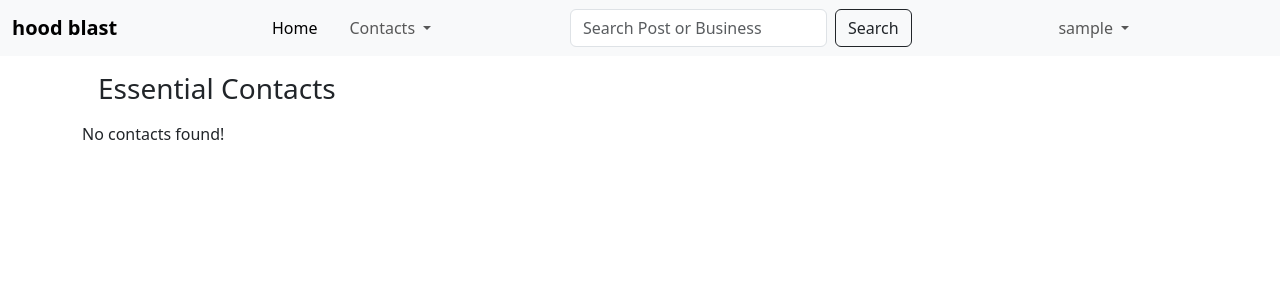
After one commit to githaefrancis/hood-blast, a Django app: page /contacts/ in a window 1280 px wide. The commit adds this page. Shown: the top 300 px of the page. Run offline with Django 4.2, Linux system fonts and the light colour scheme; the visitor is signed in with stand-in values (Sample User, id 1); some libraries are stand-ins or nearby versions.

Commit message:
display essential service contacts

```diff
--- a/hoods/urls.py
+++ b/hoods/urls.py
@@ -2,5 +2,6 @@ from django.urls import path,re_path
 from . import views
 urlpatterns = [
     path('',views.index,name='home'),
-    re_path('^search/',views.search,name='search')
+    re_path('^search/',views.search,name='search'),
+    re_path('^contacts/',views.contact,name='contact')
 ]
--- a/hoods/views.py
+++ b/hoods/views.py
@@ -2,7 +2,7 @@
 from django.http import Http404
 from django.shortcuts import redirect, render
 
-from hoods.models import Business, NeighbourHood, UserProfile,Post
+from hoods.models import Business, Contact, NeighbourHood, UserProfile,Post
 from .forms import BusinessForm, ProfileForm,PostForm
 from django.contrib.auth.decorators import login_required
 # Create your views here.
@@ -70,3 +70,18 @@ def search(request):
       return render(request,'search.html',context)
     except ValueError:
       return Http404
+
+
+@login_required(login_url='accounts/login')
+def contact(request):
+  current_user=request.user
+  try:
+    profile=UserProfile.objects.filter(user=current_user).first()
+    contacts=Contact.objects.filter(neighbourhood=profile.neighbourhood).all()
+  except:
+    contacts=[]
+  print(profile)
+  context={
+    'contacts':contacts
+  }
+  return render(request,'contact.html',context)
--- /dev/null
+++ b/templates/contact.html
@@ -0,0 +1,22 @@
+{% extends 'base.html' %}
+
+{% block content %}
+
+<div class="container">
+
+  <h3 class="m-3">Essential Contacts</h3>
+  {% if contacts %}
+
+  <ul>
+    {% for contact in contacts %}
+    <li class="d-flex justify-content-between "><span>Contact</span> <span> Phone</span>  <span>Email</span></li>
+
+    <li class="d-flex justify-content-between my-2"><span>{{contact.title}}</span> <span> {{ contact.phone}}</span>  <span>{{contact.email}}</span></li>
+    {% endfor %}
+  </ul>
+  {% else %}
+  <p>No contacts found!</p>
+  {% endif %}
+</div>
+
+{% endblock %}
--- a/templates/navbar.html
+++ b/templates/navbar.html
@@ -17,8 +17,8 @@
             Contacts
           </a>
           <ul class="dropdown-menu" aria-labelledby="navbarDropdown">
-            <li><a class="dropdown-item" href="#">Health Department</a></li>
-            <li><a class="dropdown-item" href="#">Police</a></li>
+            <li><a class="dropdown-item" href="{% url 'contact' %}">Essential Contacts</a></li>
+            <!-- <li><a class="dropdown-item" href="#">Police</a></li> -->
 
           </ul>
         </li>
```
